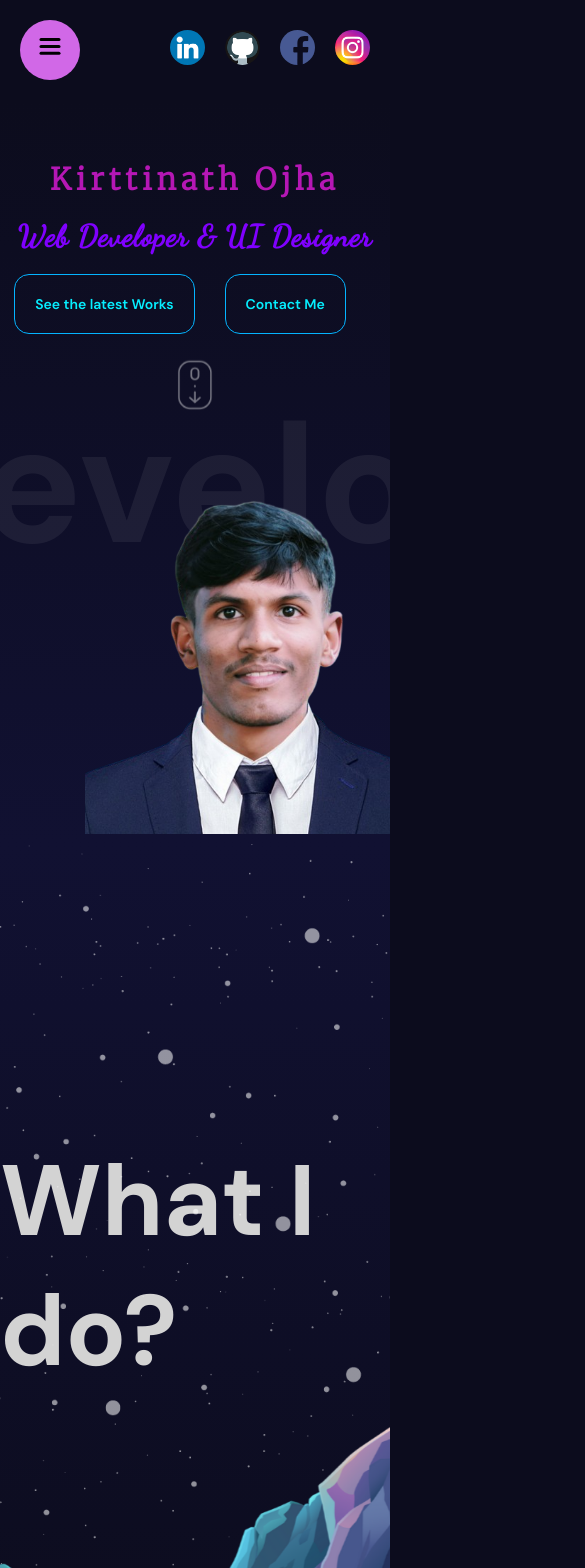
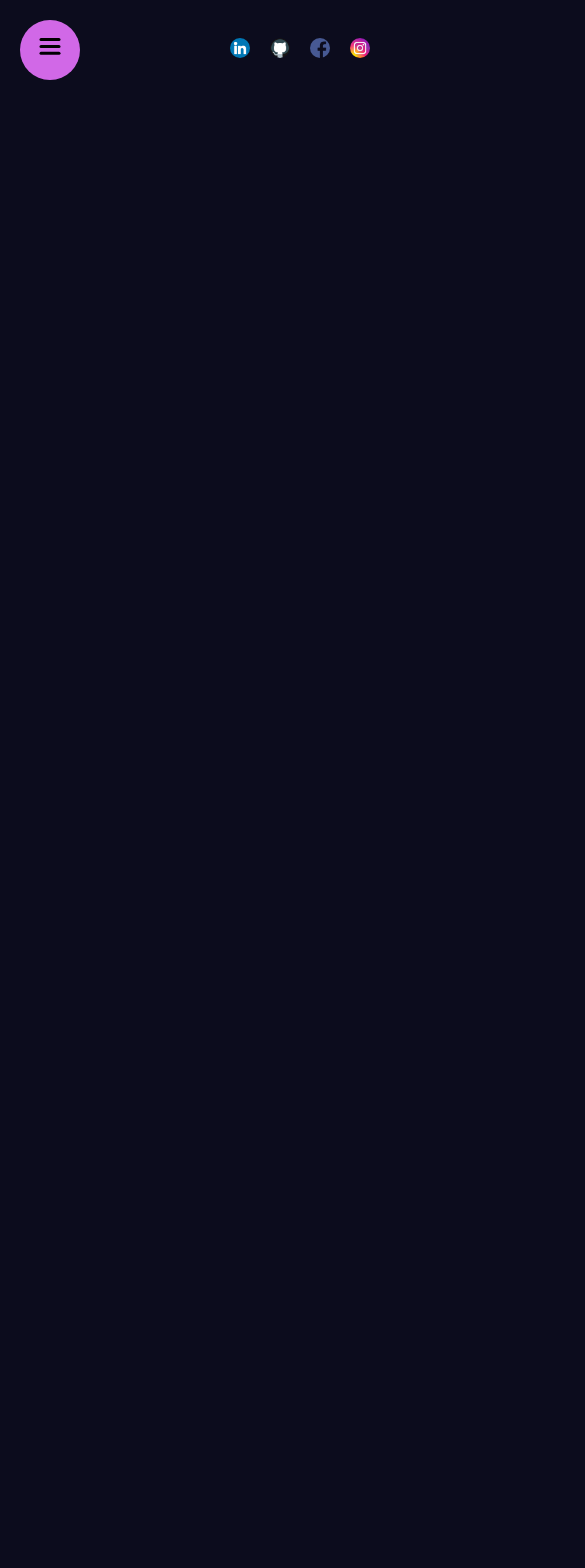
Before and after one commit to Kirttinath/portfolio-app, a React (Vite) app: page / in a window 390 px wide. Shown: the top 1568 px of the page, 585 px wide, since content can reach past the window. After the commit the page ends 844 px from the top, so only its background shows below. Built offline with nearby package versions, Linux system fonts and the light colour scheme; a web font is replaced by a local one.

Commit message:
Update styles for mobile responsiveness

```diff
--- a/src/App.jsx
+++ b/src/App.jsx
@@ -14,15 +14,15 @@ const App = () => {
       <Cursor/>
       <section id='Homepage'>
         <Navbar />
-        <Hero />
+        {/* <Hero /> */}
       </section>
-      <section id='Services'><Parallax type="services" /></section>
+      {/* <section id='Services'><Parallax type="services" /></section>
       <section><Services /></section>
       <section id='Portfolio'><Parallax type="portfolio" /></section>
       <Portfolio />
       <section id='Contact'>
         <Contact/>
-      </section>
+      </section> */}
     </div>
   );
 };
--- a/src/Components/Navbar/Navbar.scss
+++ b/src/Components/Navbar/Navbar.scss
@@ -37,6 +37,11 @@
                 border-radius: 50%;
                 width: 35px;
                 height: 35px;
+                @include mobile {
+                    border-radius: 50%;
+                width: 20px;
+                height: 20px;
+                }
             }
         }
     }
--- a/src/Components/Parallax/Parallax.scss
+++ b/src/Components/Parallax/Parallax.scss
@@ -1,3 +1,6 @@
+@import "../../app.scss";
+
+
 .parallax{
     width: 100%;
     height: 100%;
@@ -9,6 +12,10 @@
 
     h1{
         font-size: 100px;
+        @include mobile {
+          font-size: 72px;
+          text-align: center;
+        }
     }
     .mountains{
         background-image: url("/mountains.png");
@@ -18,6 +25,11 @@
         height: 100%;
         z-index: 3;
         position: absolute;
+
+        @include mobile {
+            background-size: contain;
+            background-repeat: no-repeat;
+        }
     }
     .planets{
         background-image: url("/planets.png");
@@ -27,6 +39,11 @@
         height: 100%;
         z-index: 2;
         position: absolute;
+        @include mobile {
+            background-size: contain;
+            background-repeat: no-repeat;
+        }
+
     }
     .stars{
         background-image: url("/stars.png");
@@ -36,5 +53,6 @@
         height: 100%;
         z-index: 1;
         position: absolute;
+
     }
 }
--- a/src/app.scss
+++ b/src/app.scss
@@ -25,17 +25,17 @@ section {
     scroll-snap-align: center;
 }
 @mixin mobile{
-    @media (max-width:738px){
+    @media (max-width: 738px){
         @content;
     }
 }
 @mixin tablet{
-    @media (max-width:1024px){
+    @media (max-width: 1024px){
         @content;
     }
 }
 @mixin desktop{
-    @media (max-width:1366px){
+    @media (max-width: 1366px){
         @content;
     }
 }
```
